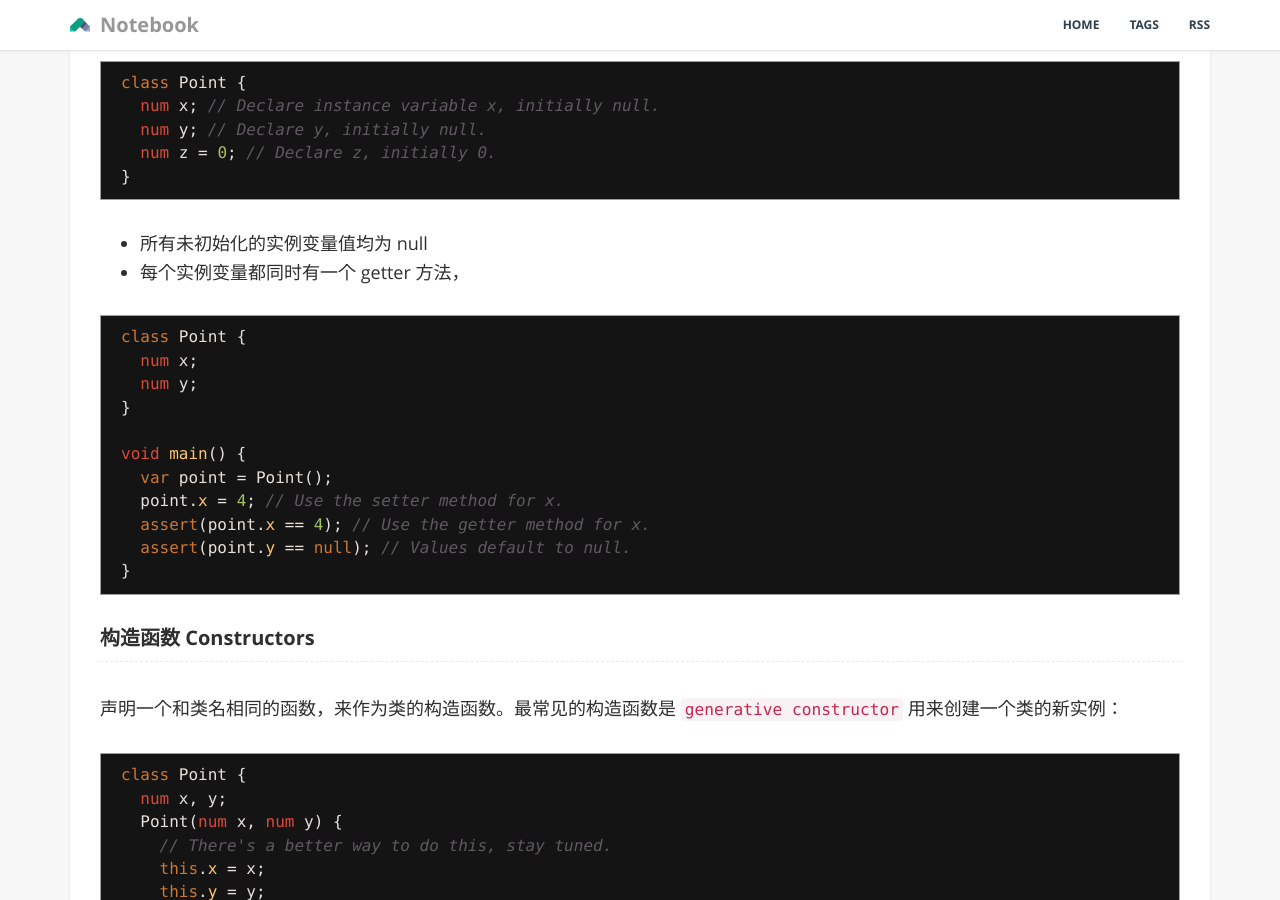
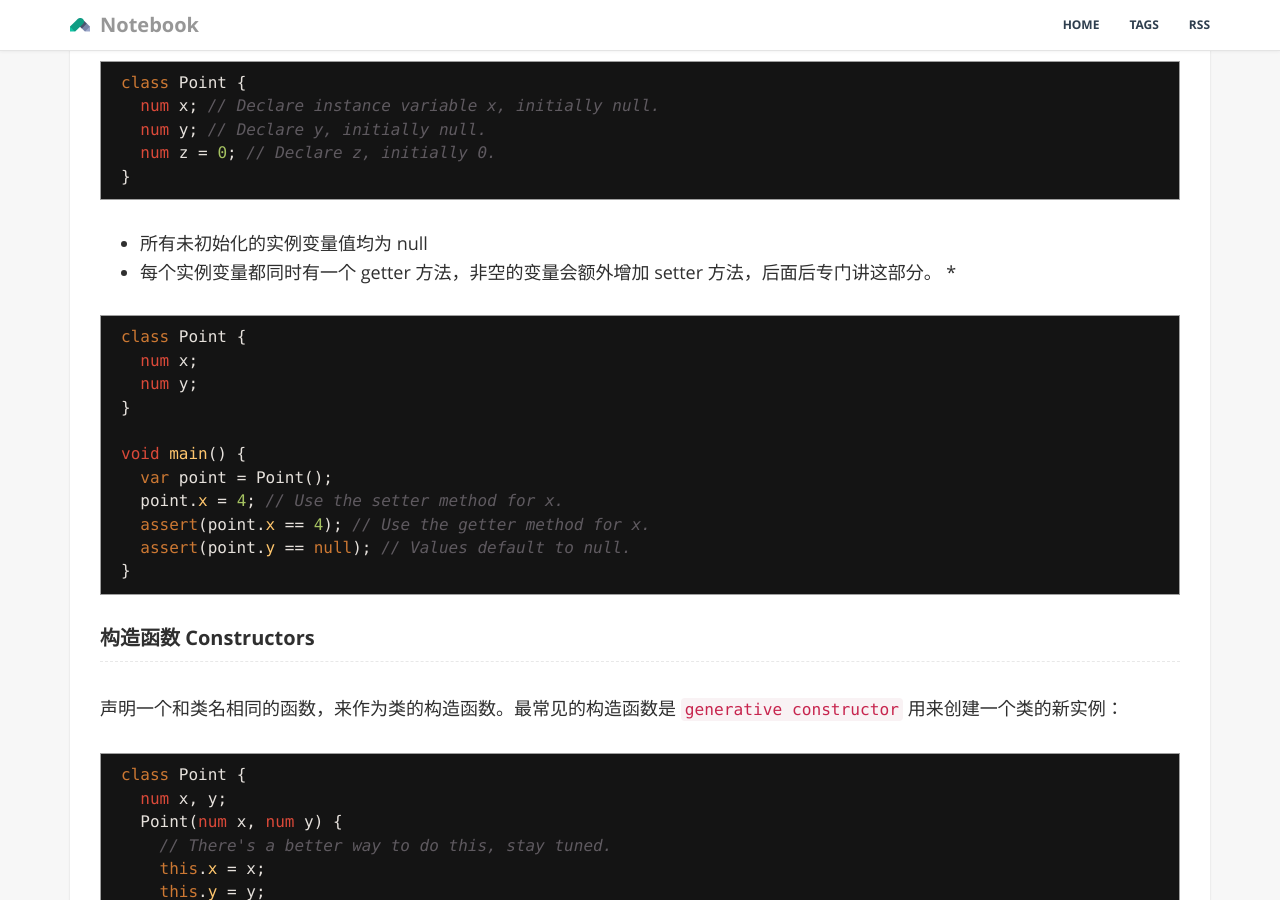
Before and after one commit to GiaoGiaoCat/GiaoGiaoCat.github.io, a Jekyll site: the page built from _posts/201803/2018-08-14-dart-language-tour-7.md, in a window 1280 px wide and 900 px high, scrolled down 2263 px. Built offline with Jekyll 4.4.1, drawn with Linux system fonts in a browser that asks for light colours.

Commit message:
TMP: 暂存代码

````diff
--- a/_posts/201803/2018-08-14-dart-language-tour-7.md
+++ b/_posts/201803/2018-08-14-dart-language-tour-7.md
@@ -101,7 +101,8 @@ class Point {
 ```
 
 * 所有未初始化的实例变量值均为 null
-* 每个实例变量都同时有一个 getter 方法，
+* 每个实例变量都同时有一个 getter 方法，非空的变量会额外增加 setter 方法，后面后专门讲这部分。
+*
 
 ```dart
 class Point {
````
